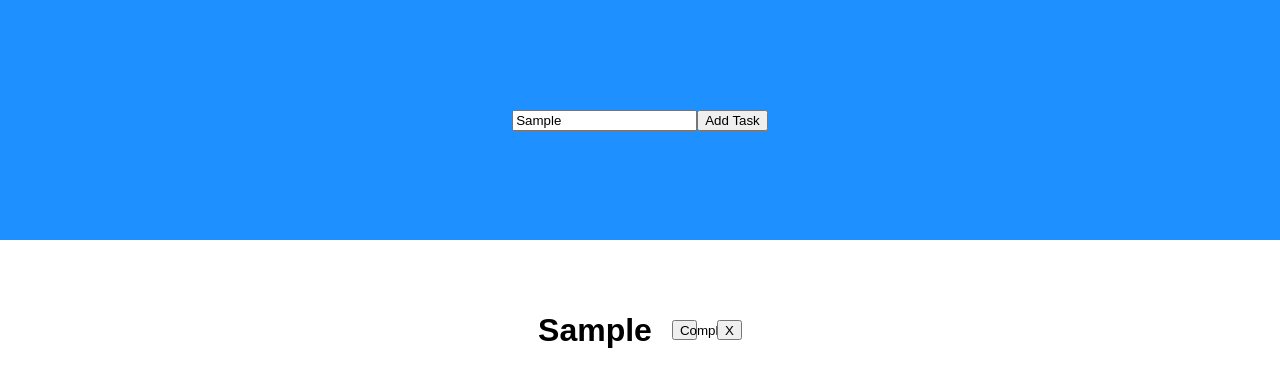
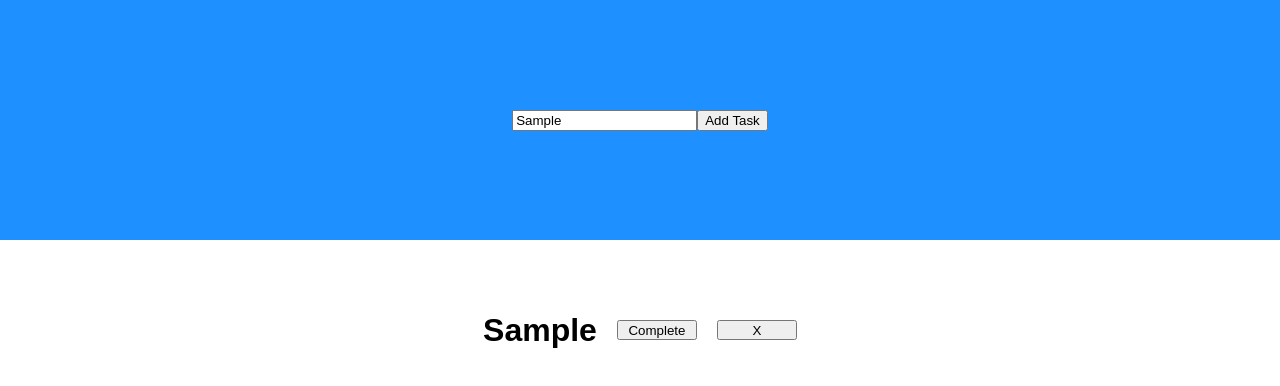
Before and after one commit to Jason852/ReactPracticePedro, a React (Create React App) app in the folder react-pedro-tech/: page / in a window 1280 px wide. Both pictures are taken after typing "Sample" into the empty fields and a click on the button "Add Task". Shown: the top 386 px of the page. Built offline with nearby package versions, Linux system fonts and the light colour scheme.

Commit message:
added another

```diff
--- a/react-pedro-tech/src/App.css
+++ b/react-pedro-tech/src/App.css
@@ -40,12 +40,8 @@
 }
 
 .task button {
-  width: 25px;
+  width: 80px;
   height: 20px;
   margin-left: 20px;
   text-align: center;
 }
-
-.completeBtn {
-  width: 170px;
-}
--- a/react-pedro-tech/src/App.js
+++ b/react-pedro-tech/src/App.js
@@ -23,6 +23,18 @@
     setTodoList(todoList.filter((task) => task.id !== id));
   };
 
+  const completeTask = (id) => {
+    setTodoList(
+      todoList.map((task) => {
+        if (task.id === id) {
+          return { ...task, completed: true };
+        } else {
+          return task;
+        }
+      })
+    );
+  };
+
   return (
     <div className="App">
       <div className="addTask">
@@ -35,7 +47,9 @@
             <Task
               taskName={task.taskName}
               id={task.id}
+              completed={task.completed}
               deleteTask={deleteTask}
+              completeTask={completeTask}
             />
           );
         })}
--- a/react-pedro-tech/src/Task.js
+++ b/react-pedro-tech/src/Task.js
@@ -1,10 +1,11 @@
-import "./App.css";
-
 export const Task = (props) => {
   return (
-    <div className="task">
+    <div
+      className="task"
+      style={{ backgroundColor: props.completed ? "green" : "white" }}
+    >
       <h1>{props.taskName}</h1>
-      <button className="completeBtn">Complete</button>
+      <button onClick={() => props.completeTask(props.id)}>Complete</button>
       <button onClick={() => props.deleteTask(props.id)}>X</button>
     </div>
   );
```
